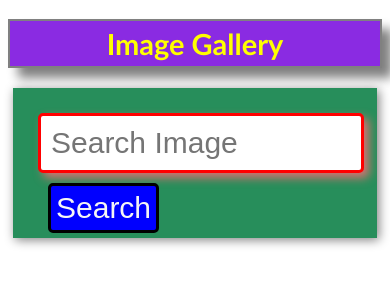
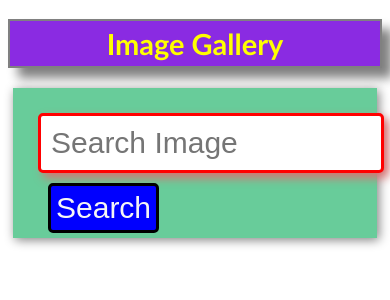
Before and after one commit to Smee78/clone-unspl-api, a React (Create React App) app: page / in a window 390 px wide. Shown: the top 300 px of the page. Built offline with nearby package versions, Linux system fonts and the light colour scheme.

Commit message:
responsive-m

```diff
--- a/src/index.css
+++ b/src/index.css
@@ -82,12 +82,12 @@ input{
 }
 @media screen and (max-width:500px) {
   input{
-    width:300px;
+    width:320px;
 
   }
   .continer{
     margin-left: 5px;
     margin-right: 5px;
-    background-color:rgb(39, 142, 91);
+    background-color:rgb(104, 204, 154);
   }
 }
```
